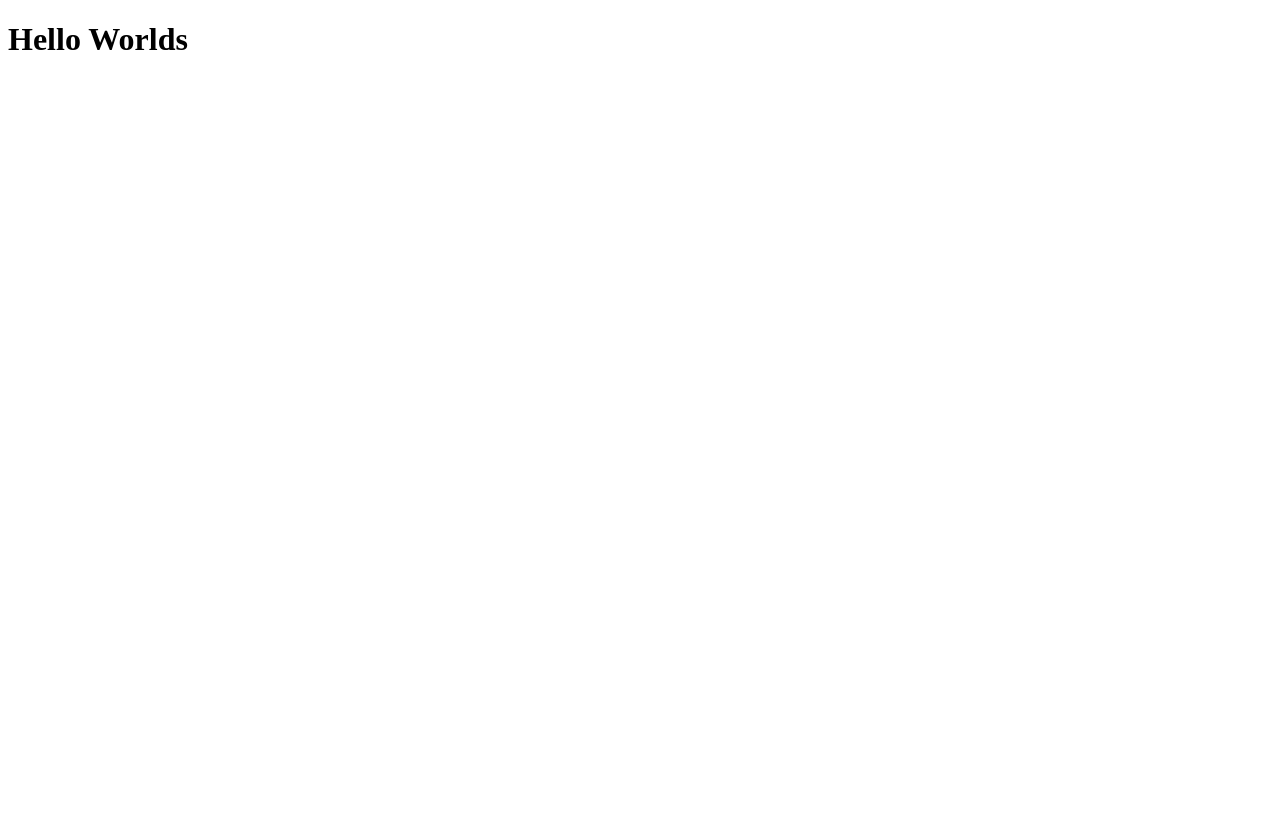
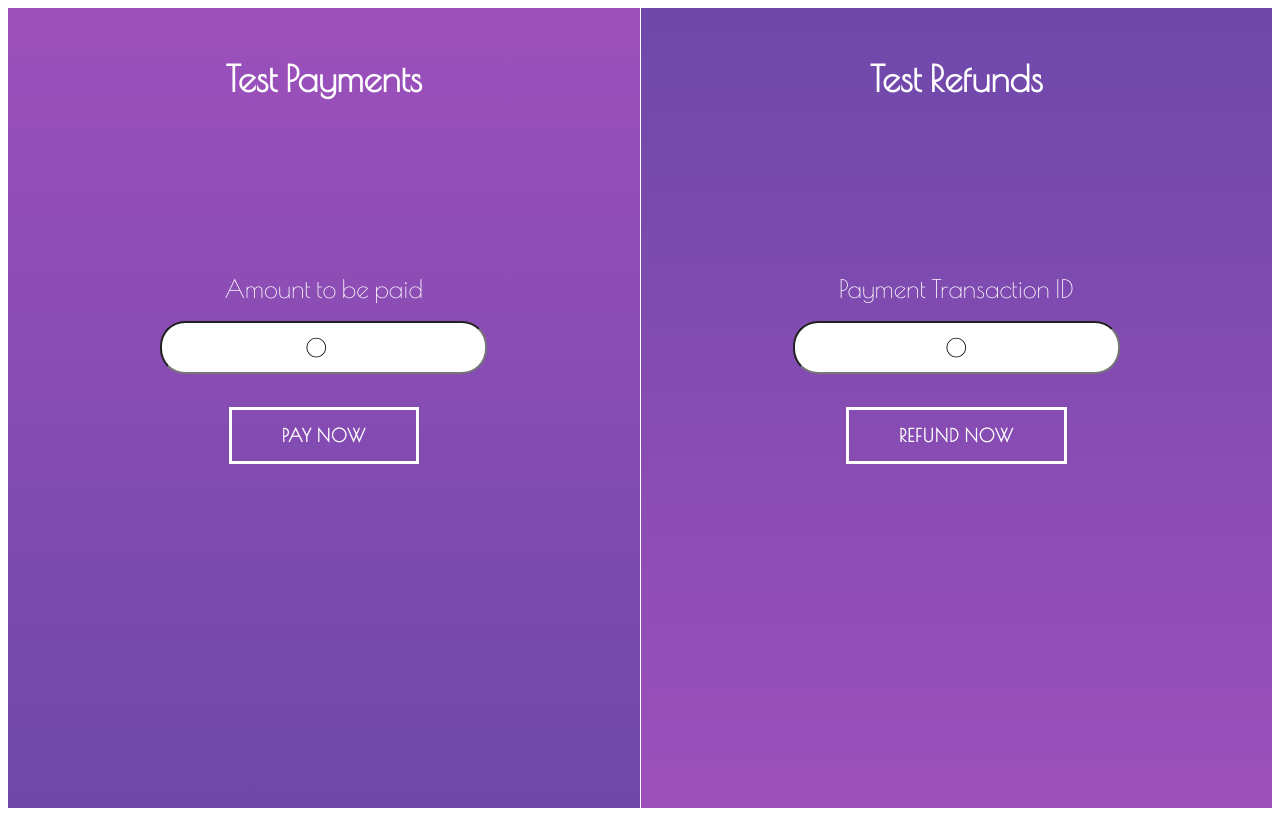
Before and after one commit to ashwamegh/razorpay-react-demo, a React app: page / in a window 1280 px wide. Built offline with nearby package versions, Linux system fonts and the light colour scheme.

Commit message:
now handling payments payment successfully

```diff
--- a/src/components/App.jsx
+++ b/src/components/App.jsx
@@ -1,10 +1,135 @@
-import React, { Component } from 'react';
+import React, { Component } from "react";
 
-class App extends Component{
-  render(){
-    return(
-      <h1>Hello Worlds</h1>
-    )
+import "./App.css";
+
+class App extends Component {
+  constructor(props) {
+    super(props);
+
+    this.state = {
+      payment_amount: 0,
+      refund_id: 0
+    };
+
+    this.paymentHandler = this.paymentHandler.bind(this);
+    this.refundHandler = this.refundHandler.bind(this);
+    // this.rzp = new Razorpay({
+    //   key_id: process.env.key_id,
+    //   key_secret: process.env.key_secret
+    // });
+  }
+
+  paymentHandler(e) {
+    e.preventDefault();
+
+    const { payment_amount } = this.state;
+    const self = this;
+    const options = {
+      key: process.env.RAZOR_PAY_TEST_KEY,
+      amount: payment_amount*100, // 2000 paise = INR 20
+      name: 'Payments',
+      description: 'Donate yourself some time',
+      handler(response) {
+        self.setState({
+          refund_id: response.razorpay_payment_id
+        });
+      },
+      prefill: {
+        name: 'Shashank Shekhar',
+        email: 'ss@localtrip.in',
+      },
+      notes: {
+        address: 'Goa,India',
+      },
+      theme: {
+        color: '#9D50BB',
+      },
+    };
+    const rzp1 = new Razorpay(options);
+
+    rzp1.open();
+
+    // const orderDetails = {
+    //   amount: payment_amount, //Fetches the amount from react state - required
+    //   currency: "INR", // currently INR is supported only - optional
+    //   receipt: 12333, // Your system order reference id. - required
+    //   payment_capture: true, //Whether the payment should be captured automatically or not. Default false
+    //   notes: "Testing razopay payments" // A key-value pair - optional
+    // };
+
+    // this.rzp.orders
+    //   .create(orderDetails)
+    //   .then(response => {
+    //     console.log("**********Order Created***********");
+    //     console.log(response);
+    //     console.log("**********Order Created***********");
+    //     order_id = response.id;
+    //   })
+    //   .catch(error => {
+    //     console.log(error);
+    //   });
+  }
+
+  refundHandler(e) {
+    e.preventDefault();
+    const { refund_id } = this.state;
+  }
+
+  render() {
+    const { payment_amount, refund_id } = this.state;
+    return (
+      <div className="wrapper">
+        <div className="payments">
+          <div className="payments-title">
+            <h1>Test Payments</h1>
+          </div>
+          <div className="payments-form">
+            <form action="#" onSubmit={this.paymentHandler}>
+              <p>
+                <label htmlFor="pay_amount" className="pay_amount">
+                  Amount to be paid
+                </label>
+              </p>
+              <input
+                type="number"
+                value={payment_amount}
+                className="pay_amount"
+                placeholder="Amount in INR"
+                onChange={e =>
+                  this.setState({ payment_amount: e.target.value })
+                }
+              />
+              <p>
+                <button type="submit">Pay Now</button>
+              </p>
+            </form>
+          </div>
+        </div>
+        <div className="refunds">
+          <div className="refunds-title">
+            <h1>Test Refunds</h1>
+          </div>
+          <div className="refunds-form">
+            <form action="#" onSubmit={this.refundHandler}>
+              <p>
+                <label htmlFor="refund_amount" className="refund_amount">
+                  Payment Transaction ID
+                </label>
+              </p>
+              <input
+                value={refund_id}
+                type="text"
+                className="refund_amount"
+                onChange={e => this.setState({ refund_id: e.target.value })}
+              />
+              <p>
+                <button type="submit">Refund Now</button>
+              </p>
+            </form>
+          </div>
+        </div>
+      </div>
+    );
   }
 }
 
```
